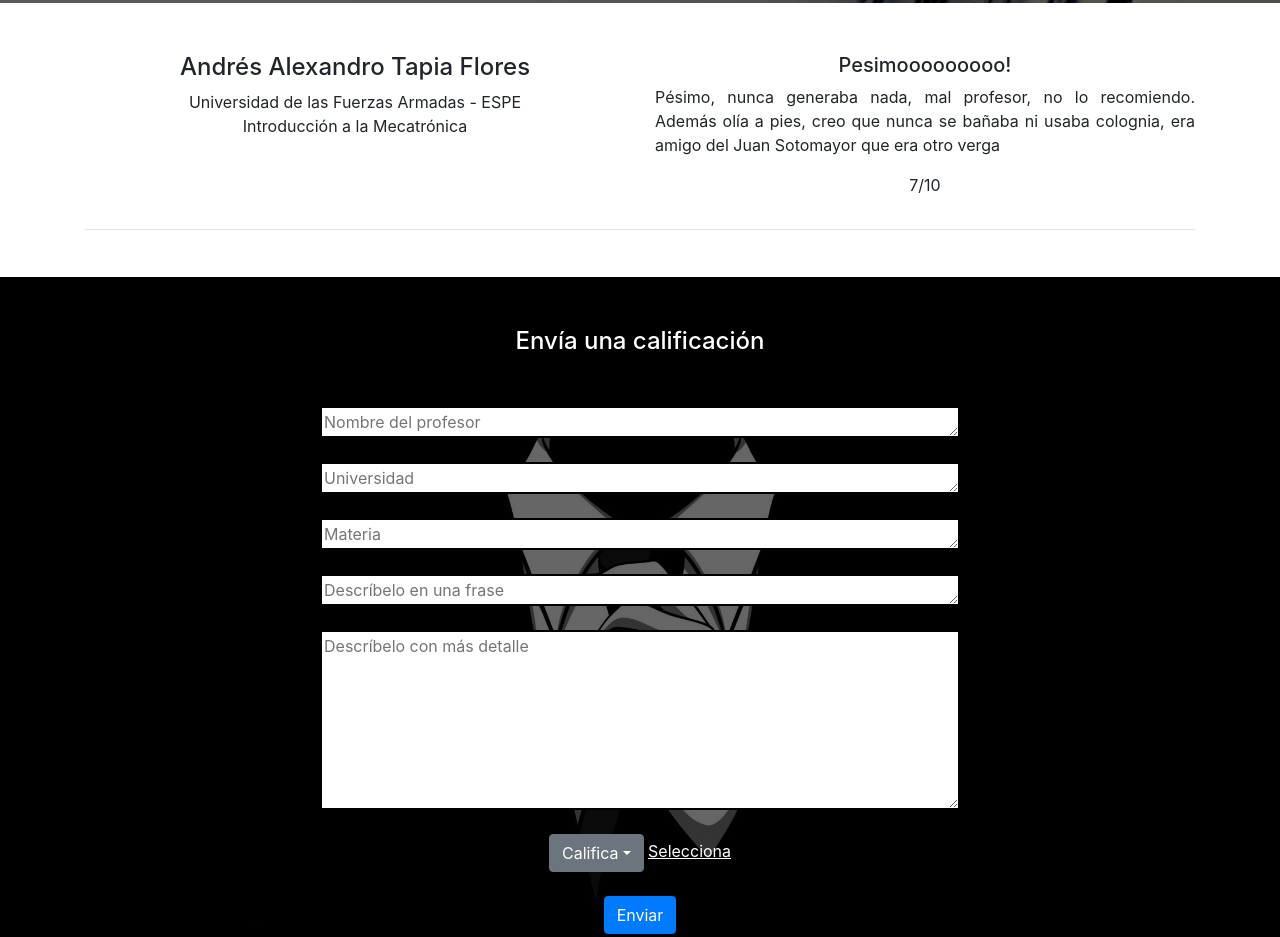
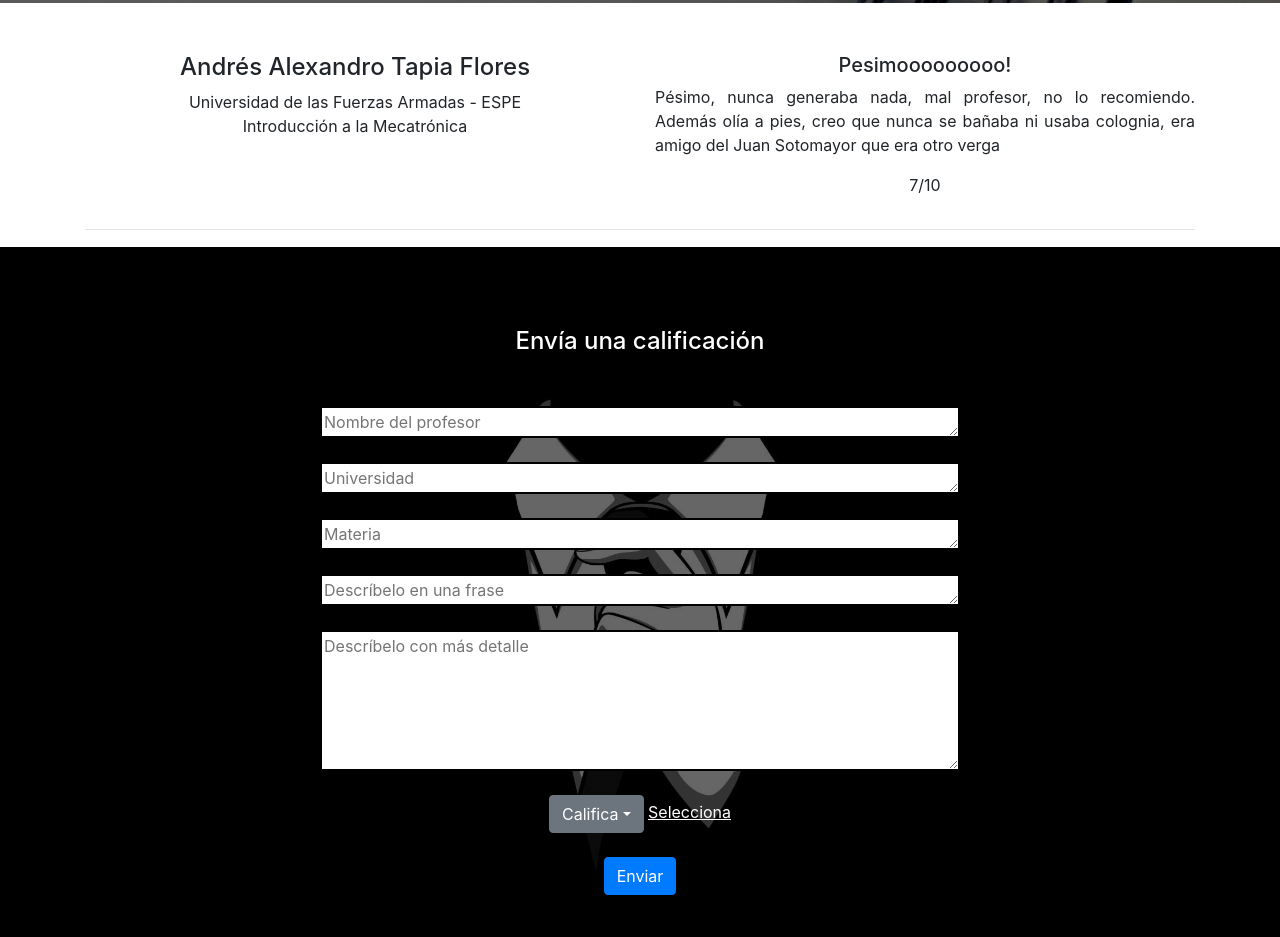
Before and after one commit to alexandro591/CalificaME, a website: page public/index.html in a window 1280 px wide. Shown: the part 797-1734 px from the top of the page. Drawn offline with nearby package versions, Linux system fonts and the light colour scheme.

Commit message:
first version

```diff
--- a/public/css/style.css
+++ b/public/css/style.css
@@ -74,15 +74,15 @@ body{
 }
 
 #send{
-    padding-top: 50px;
-    margin-top: -50px;
+    padding-top: 80px;
+    margin-top: -80px;
     height: 100vh;
     background: linear-gradient(rgba(0, 0, 0, 0.6),rgba(0, 0, 0, 0.6)),url(../img/califica.jpg);
     background-position: center;
     background-size: cover;
     background-attachment: fixed;
-    padding-bottom: 150px;
-    margin-bottom: 150px;
+    padding-bottom: 250px;
+    margin-bottom: -250px;
 }
 
 @media only screen and (max-width: 600px) {
--- a/public/index.html
+++ b/public/index.html
@@ -4,7 +4,7 @@
     <meta name="viewport" content="width=device-width, initial-scale=1.0">
     <meta http-equiv="X-UA-Compatible" content="ie=edge">
     <title>CalificaME</title>
-    <link rel="stylesheet" type="text/css" href="https://raw.githack.com/alexandro591/CalificaME/master/public/css/style.css">
+    <link rel="stylesheet" type="text/css" href="css/style.css">
     <script src="https://code.jquery.com/jquery-3.4.1.min.js"></script>
     <script src="https://cdn.jsdelivr.net/npm/popper.js@1.16.0/dist/umd/popper.min.js" integrity="sha384-Q6E9RHvbIyZFJoft+2mJbHaEWldlvI9IOYy5n3zV9zzTtmI3UksdQRVvoxMfooAo" crossorigin="anonymous"></script>
     <link rel="stylesheet" href="https://stackpath.bootstrapcdn.com/bootstrap/4.4.1/css/bootstrap.min.css" integrity="sha384-Vkoo8x4CGsO3+Hhxv8T/Q5PaXtkKtu6ug5TOeNV6gBiFeWPGFN9MuhOf23Q9Ifjh" crossorigin="anonymous">
```
